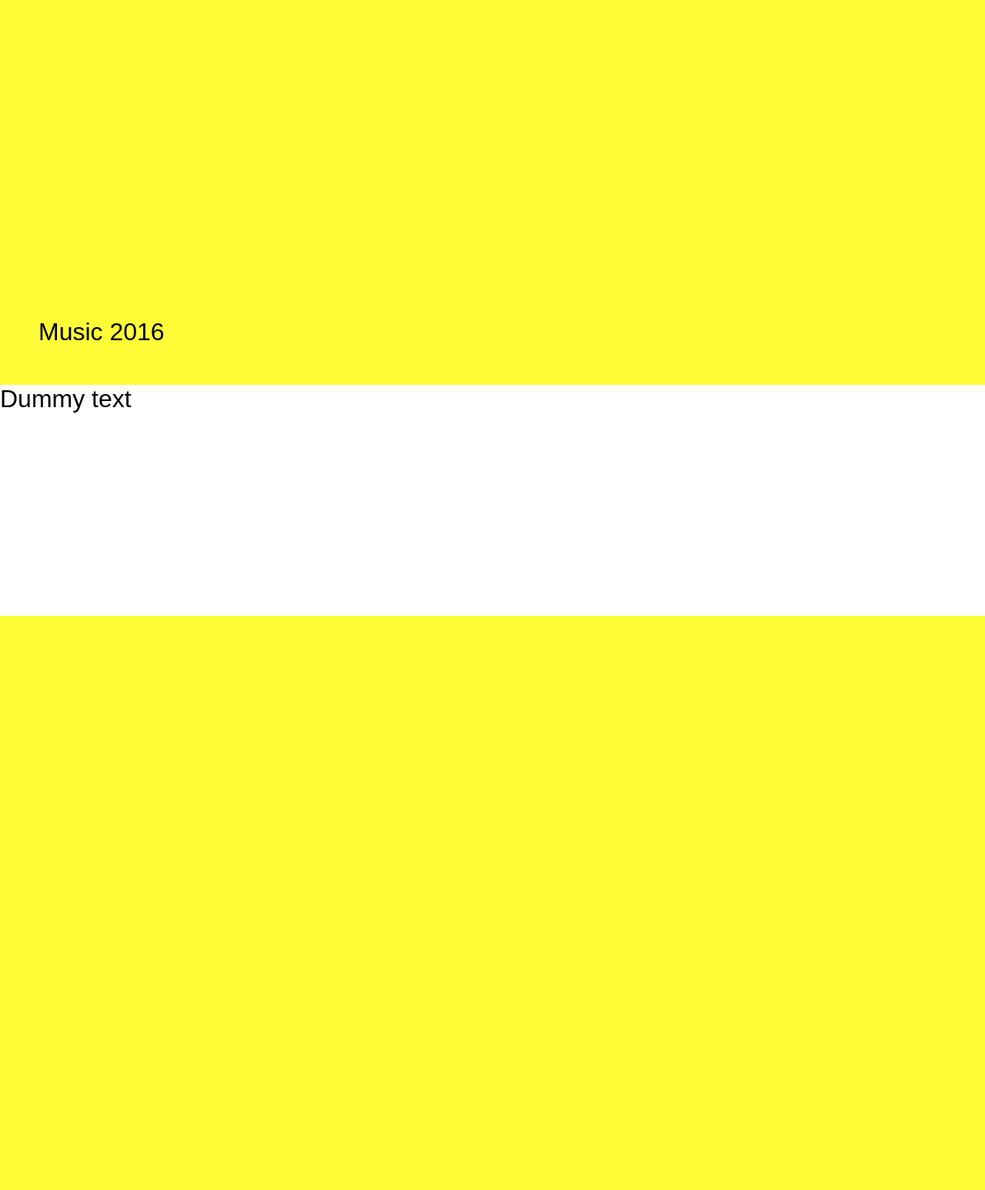
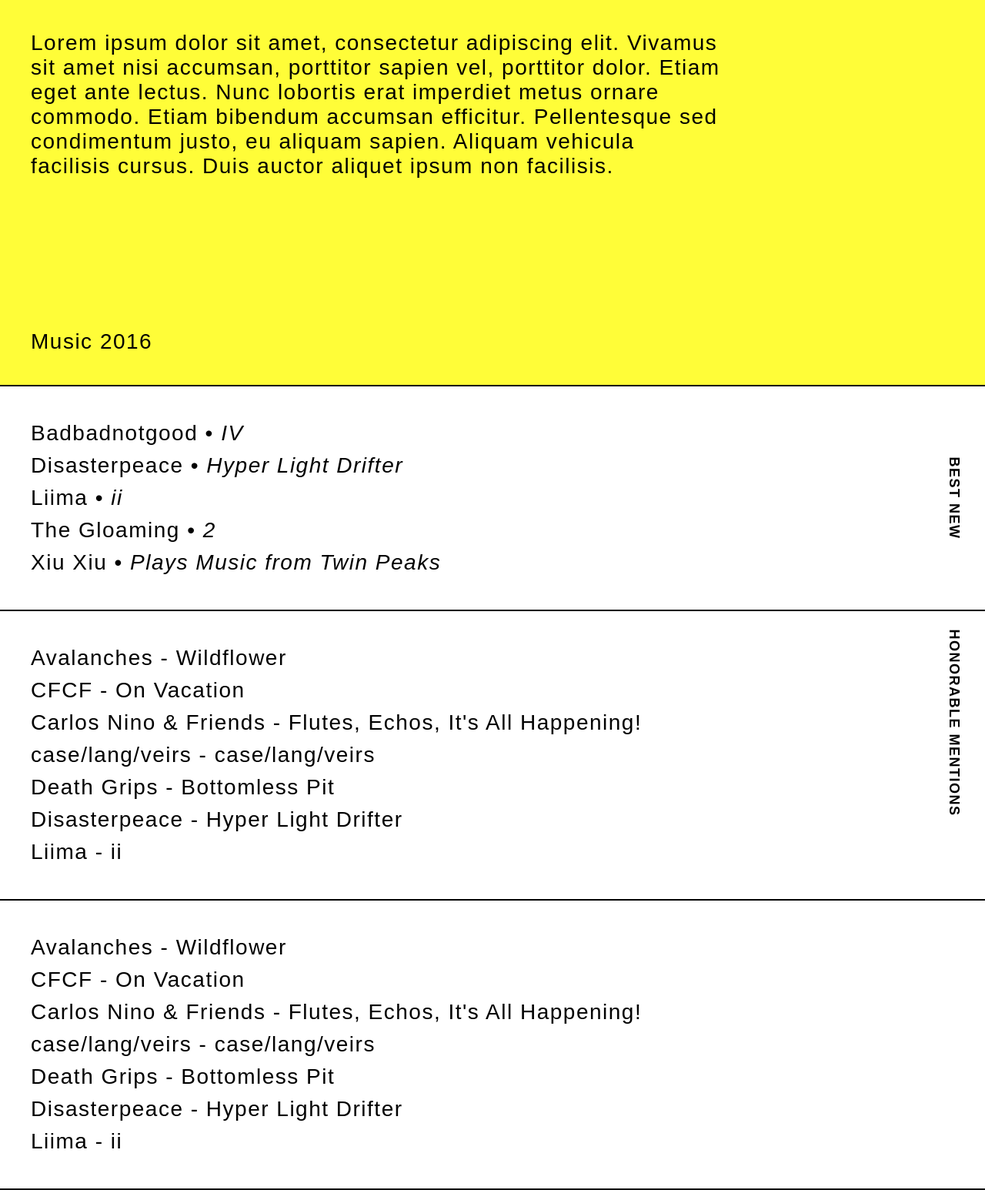
Before and after one commit to sssnakes/music2016, a PHP site: page / in a window 1280 px wide; the page is wider, and only the part inside the window is pictured. Shown: that part at 77% size. Before the commit the page ends 800 px from the top of that part, so only its background shows below. Run offline with PHP 8.4, Linux system fonts and the light colour scheme.

Commit message:
arial stage 1

```diff
--- a/index.html
+++ b/index.html
@@ -13,15 +13,80 @@
 </head>
 <body>
 
-  <div class="h-banner">
-    <div class="h-tip">
-      <p class="h-title">Music 2016</p>
+  <div class="slide-wrap">
+
+    <div class="h-banner">
+      <div class="h-info">
+        <p>Lorem ipsum dolor sit amet, consectetur adipiscing elit. Vivamus sit amet nisi accumsan, porttitor sapien vel, porttitor dolor. Etiam eget ante lectus. Nunc lobortis erat imperdiet metus ornare commodo. Etiam bibendum accumsan efficitur. Pellentesque sed condimentum justo, eu aliquam sapien. Aliquam vehicula facilisis cursus. Duis auctor aliquet ipsum non facilisis.</p>
+      </div>
+      <div class="h-tip">
+        <p class="h-title">Music 2016</p>
+      </div>
     </div>
+
+    <div class="contents">
+
+      <div class="splitter"></div>
+
+      <div class="list">
+
+        <div class="list-title">
+          <p>Best New</p>
+        </div>
+
+        <ol>
+
+          <li>Badbadnotgood &#8226; <span>IV</span> </li>
+          <li>Disasterpeace &#8226; <span>Hyper Light Drifter</span> </li>
+          <li>Liima &#8226; <span>ii</span> </li>
+          <li>The Gloaming &#8226; <span>2</span> </li>
+          <li>Xiu Xiu &#8226; <span>Plays Music from Twin Peaks</span> </li>
+
+        </ol>
+      </div>
+
+      <div class="splitter"></div>
+
+      <div class="list">
+
+        <div class="list-title">
+          <p>honorable mentions</p>
+        </div>
+
+        <ol>
+
+          <li>Avalanches - Wildflower</li>
+          <li>CFCF - On Vacation</li>
+          <li>Carlos Nino &amp; Friends - Flutes, Echos, It's All Happening!</li>
+          <li>case/lang/veirs - case/lang/veirs</li>
+          <li>Death Grips - Bottomless Pit</li>
+          <li>Disasterpeace - Hyper Light Drifter</li>
+          <li>Liima - ii</li>
+
+        </ol>
+      </div>
+
+      <div class="splitter"></div>
+
+      <div class="list">
+        <ol>
+
+          <li>Avalanches - Wildflower</li>
+          <li>CFCF - On Vacation</li>
+          <li>Carlos Nino &amp; Friends - Flutes, Echos, It's All Happening!</li>
+          <li>case/lang/veirs - case/lang/veirs</li>
+          <li>Death Grips - Bottomless Pit</li>
+          <li>Disasterpeace - Hyper Light Drifter</li>
+          <li>Liima - ii</li>
+
+        </ol>
+      </div>
+
+      <div class="splitter"></div>
+
+    </div>
+
   </div>
-
-  <p>
-    Dummy text
-  </p>
 
 </body>
 </html>
--- a/js/app.js
+++ b/js/app.js
@@ -3,13 +3,13 @@
 
   // Top fold out on mouse over
   $('.h-banner').mouseenter(function() {
-    $('.h-banner').animate({
+    $('.slide-wrap').animate({
       top: 0
-    }, 200, function(){});
+    }, 200, function(){} );
   }).mouseleave(function() {
-    $('.h-banner').animate({
-      top: -365
-    }, 200, function(){});
+    $('.slide-wrap').animate({
+      top: -385
+    }, 200, function(){} );
   });
 
 
--- a/style.css
+++ b/style.css
@@ -1,25 +1,60 @@
 /*$background: #FFFD38;*/
+
+@font-face {
+  font-family: 'Sport';
+  src:  url('fonts/sporting_grotesque.otf') format('opentype');
+}
 
 * {
   margin: 0;
   padding: 0;
-  font-family: Arial, sans-serif;
-  font-size: 32px; /*CHANGE LATER*/
+  font-family:  Arial, sans-serif;
+
+  font-size: 28px; /*CHANGE LATER*/
+  letter-spacing: 1.5px;
 }
-
 .h-banner{
   background-color: #FFFD38;
   height: 500px;
   width: 100%;
   display: block;
   position: relative;
-  top: -365px;
 }
-
 .h-tip {
   width: 100%;
   height: auto;
-  padding: 50px;
+  padding: 40px;
   bottom: 0;
   position: absolute;
 }
+.h-info{
+  padding: 40px;
+  width: 70%;
+}
+.slide-wrap {
+  top: -385px;
+  position: relative;
+}
+.splitter{
+  height: 2px;
+  width: 100%;
+  background: #000;
+}
+.list{
+  padding: 40px;
+  line-height: 42px;
+}
+.list-title p{
+  font-size: 18px;
+  text-transform: uppercase;
+  font-weight: bold;
+  float: right;
+  text-align: center;
+  transform: translateX(50%) translateY(200%) rotate(90deg);
+}
+li{
+  list-style-type: none;
+}
+li span{
+  font-style: italic;
+}
```
Also changed, not shown: fonts/sporting_grotesque.otf (added).
